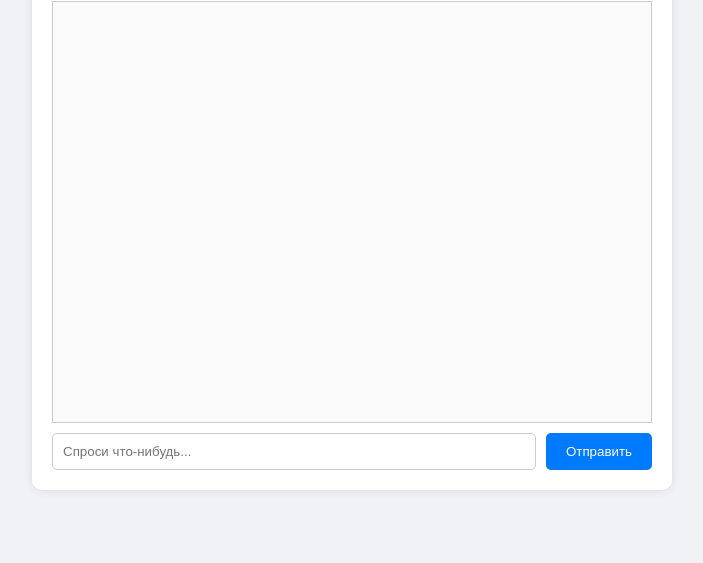
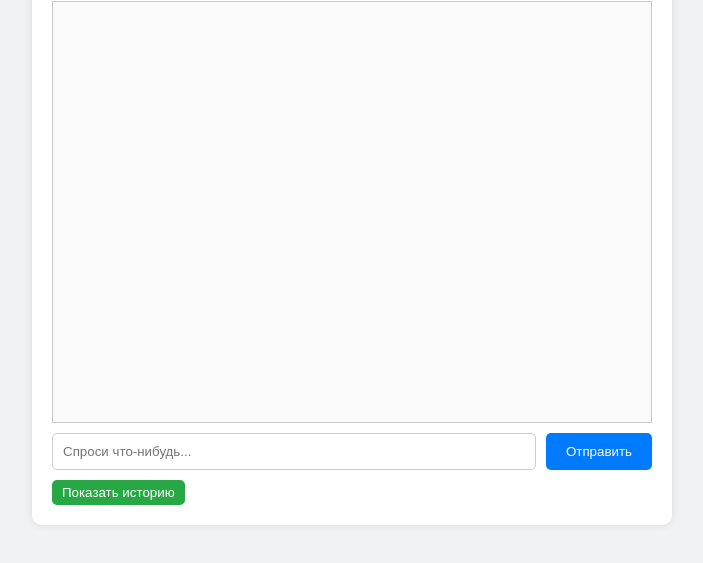
Before and after one commit to BukaIIw/BUlll, a plain HTML site: page index.html in a window 1280 px wide. Shown: the part 119-682 px from the top of the page, without its empty margins (288-991 px from the left). Drawn offline with Linux system fonts and the light colour scheme.

Commit message:
Update index.html

```diff
--- a/index.html
+++ b/index.html
@@ -44,6 +44,10 @@
             margin-right: 20%;
             margin-left: 5px;
         }
+        .loading {
+            color: #888;
+            font-style: italic;
+        }
         .input-container {
             display: flex;
             gap: 10px;
@@ -65,6 +69,18 @@
         button:hover {
             background: #0056b3;
         }
+        .history-button {
+            margin-top: 10px;
+            padding: 5px 10px;
+            background: #28a745;
+            color: white;
+            border: none;
+            border-radius: 5px;
+            cursor: pointer;
+        }
+        .history-button:hover {
+            background: #218838;
+        }
     </style>
 </head>
 <body>
@@ -75,13 +91,17 @@
             <input type="text" id="userInput" placeholder="Спроси что-нибудь...">
             <button onclick="sendMessage()">Отправить</button>
         </div>
+        <button class="history-button" onclick="loadHistory()">Показать историю</button>
     </div>
     <script>
+        let chatOutput = document.getElementById("chatOutput");
+
         async function sendMessage() {
             let input = document.getElementById("userInput").value;
             if (!input.trim()) return;
-            let chatOutput = document.getElementById("chatOutput");
+
             chatOutput.innerHTML += `<div class="message user-message">Ты: ${input}</div>`;
+            chatOutput.innerHTML += `<div class="message bot-message loading">Загружаю ответ...</div>`;
             chatOutput.scrollTop = chatOutput.scrollHeight;
 
             try {
@@ -91,6 +111,9 @@
                     body: JSON.stringify({'message': input})
                 });
                 let data = await response.json();
+                // Удаляем индикатор загрузки и добавляем полный ответ
+                let messages = chatOutput.getElementsByClassName("loading");
+                while (messages.length > 0) messages[0].remove();
                 chatOutput.innerHTML += `<div class="message bot-message">Бот: ${data.response}</div>`;
                 chatOutput.scrollTop = chatOutput.scrollHeight;
             } catch (error) {
@@ -104,6 +127,28 @@
                 sendMessage();
             }
         });
+
+        async function loadHistory() {
+            try {
+                let response = await fetch('/history', {
+                    method: 'GET',
+                    headers: {'Content-Type': 'application/json'}
+                });
+                let data = await response.json();
+                if (data.history && data.history.length > 0) {
+                    chatOutput.innerHTML = ""; // Очищаем текущий чат
+                    data.history.forEach(entry => {
+                        chatOutput.innerHTML += `<div class="message user-message">Ты: ${entry.user}</div>`;
+                        chatOutput.innerHTML += `<div class="message bot-message">Бот: ${entry.bot}</div>`;
+                    });
+                    chatOutput.scrollTop = chatOutput.scrollHeight;
+                } else {
+                    chatOutput.innerHTML += `<div class="message bot-message">История пуста.</div>`;
+                }
+            } catch (error) {
+                chatOutput.innerHTML += `<div class="message bot-message">Ошибка загрузки истории: ${error.message}</div>`;
+            }
+        }
     </script>
 </body>
 </html>
```
